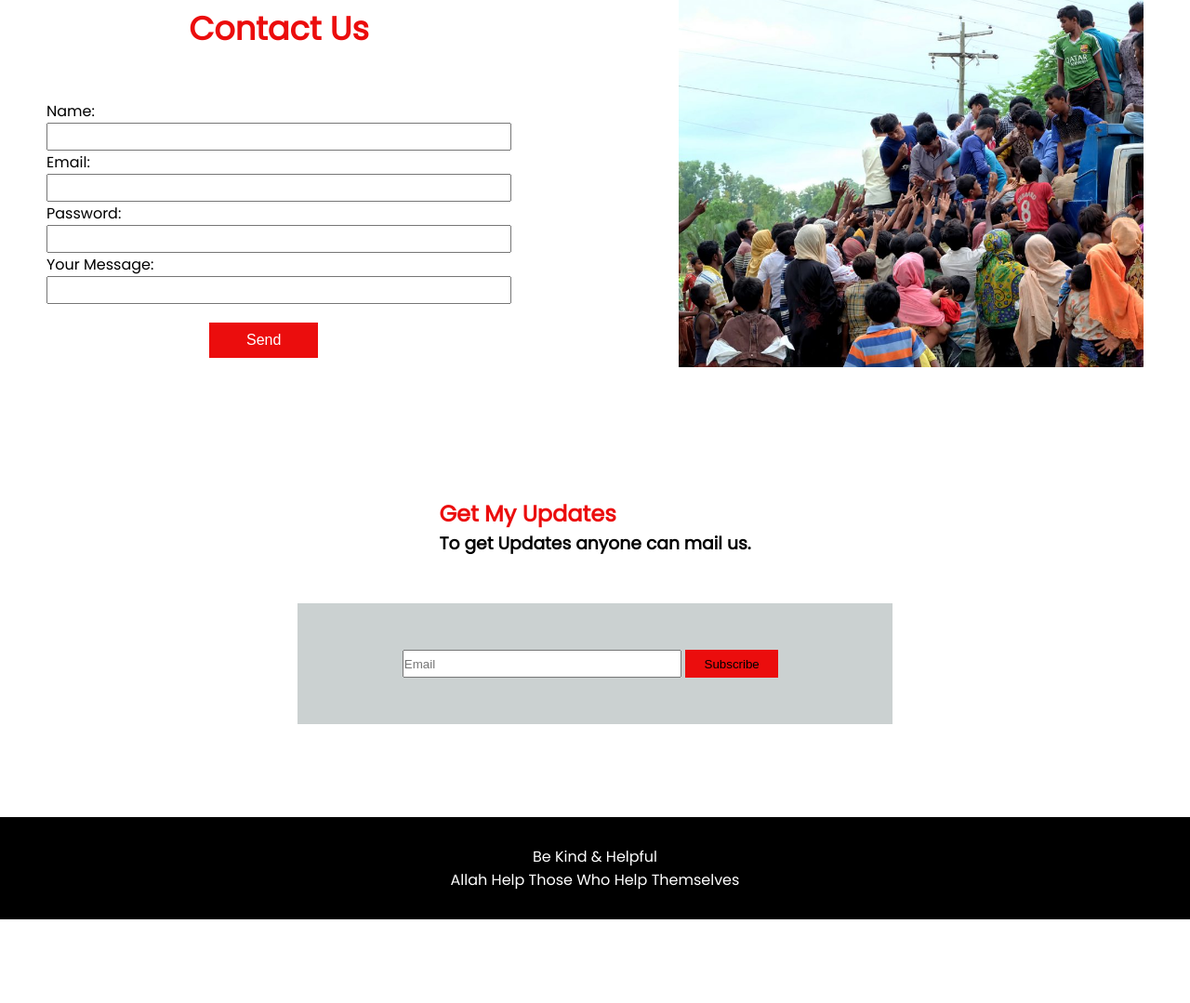
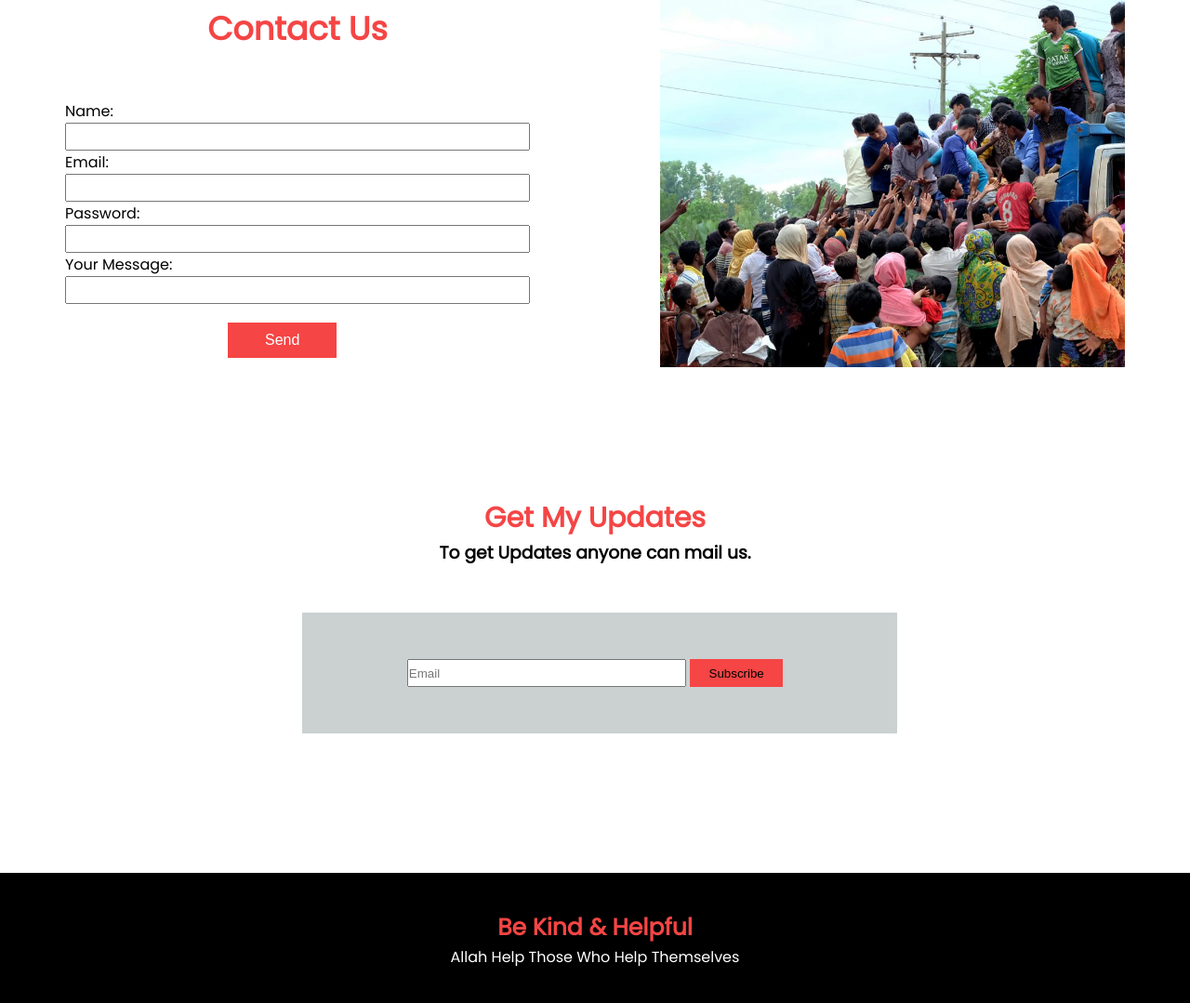
Before and after one commit to salmamouri/assignment-1, a plain HTML site: page index.html in a window 1280 px wide. Shown: the part 1703-2782 px from the top of the page at 93% size. Before the commit the page ends 2692 px from the top, so only its background shows below. Drawn offline with Linux system fonts and the light colour scheme.

Commit message:
correction added

```diff
--- a/index.html
+++ b/index.html
@@ -4,7 +4,7 @@
     <meta charset="UTF-8">
     <meta http-equiv="X-UA-Compatible" content="IE=edge">
     <meta name="viewport" content="width=device-width, initial-scale=1.0">
-    <title>Donate</title>
+    <title>Donate for People</title>
     <link rel="stylesheet" href="style.css">
     <link rel="preconnect" href="https://fonts.googleapis.com">
     <link rel="preconnect" href="https://fonts.gstatic.com" crossorigin>
@@ -12,13 +12,13 @@
 </head>
 <body>
     <section class="banner">
-
-        <h1>Help the Sufferers</h1>
+       <h1>Help the Sufferers</h1>
         <h1>Those Who Need Help</h1>
         <p>We are an organization who works for poor, flood affected areas and other natural diseasters.</p>
         <button class="donate-btn">Donate Now</button>
 
     </section>
+
     <section>
         <div class="donate-part">
           <h1>Donate Today</h1>
@@ -85,9 +85,10 @@
         <div class="contact-img">
         </div>
     </section>
+
     <section>
-        <div class="update-part">
-            <div>
+        <div>
+            <div class="update-part">
                 <h1>Get My Updates</h1>
                 <h3 id="para">To get Updates anyone can mail us.</h3>
             </div>
@@ -97,8 +98,9 @@
             </div>
         </div>
     </section>
+
     <footer class="footer">
-        <p>Be Kind & Helpful</p>
+        <p id="color">Be Kind & Helpful</p>
         <p>Allah Help Those Who Help Themselves</p>
 
     </footer>
--- a/style.css
+++ b/style.css
@@ -29,7 +29,7 @@ body{
     font-size: 50px;
 }
 .donate-btn{
-    background-color:rgb(235, 13, 13);
+    background-color:rgb(245, 69, 69);
     color: white;
     border: none;
     padding: 10px 40px;
@@ -63,8 +63,8 @@ body{
     margin: 30px;
 }
 #selected{
-    color:rgb(235, 13, 13);
-    border: 2px solid rgb(235, 13, 13);
+    color:rgb(245, 69, 69);
+    border: 2px solid rgb(245, 69, 69);
 }
 .other-amount{
     display: flex;
@@ -111,7 +111,7 @@ body{
     display: flex;
     align-items: center;
     justify-content: space-between;
-    margin: 0 50px;
+    margin: 0 70px;
 
 }
 
@@ -122,7 +122,7 @@ body{
 .contact-form h1{
     text-align: center;
     font-size: 35px;
-    color:rgb(235, 13, 13) ;
+    color:rgb(245, 69, 69);
     margin-top: 150px;
 }
 .contact-img{
@@ -143,7 +143,7 @@ body{
 }
 
 .send-btn{
-    background-color:rgb(235, 13, 13);
+    background-color:rgb(245, 69, 69);
     color: white;
     border: none;
     padding: 10px 40px;
@@ -153,20 +153,18 @@ body{
     margin-left: 175px;
 
 }
+
+.update-part h1{
+    color:rgb(245, 69, 69)  ;
+    font-size: 30px;
+}
 .update-part{
-   display: flex;
-   align-items: center;
-   justify-content: center;
-   flex-direction: column;
-   margin-bottom: 100px;
+    text-align: center;
 }
-.update-part h1{
-    color:rgb(235, 13, 13)  ;
-}
-
 .email-input{
     text-align: center;
     margin-top: 50px;
+    margin-left: 325px;
     padding: 50px;
     width: 50%;
    background-color: rgb(203, 209, 209);
@@ -181,12 +179,18 @@ body{
     width: 100px;
     height: 30px;
     margin-right: 20px;
-    background-color:rgb(235, 13, 13) ;
+    background-color:rgb(245, 69, 69) ;
     border: none;
 }
 footer{
     background-color: black;
     color: white;
     text-align: center;
-    padding: 30px;
+    padding: 40px;
+    margin-top: 150px;
 }
+#color{
+    color: rgb(245, 69, 69);
+    font-size: 25px;
+    font-weight: bolder;
+}
```
